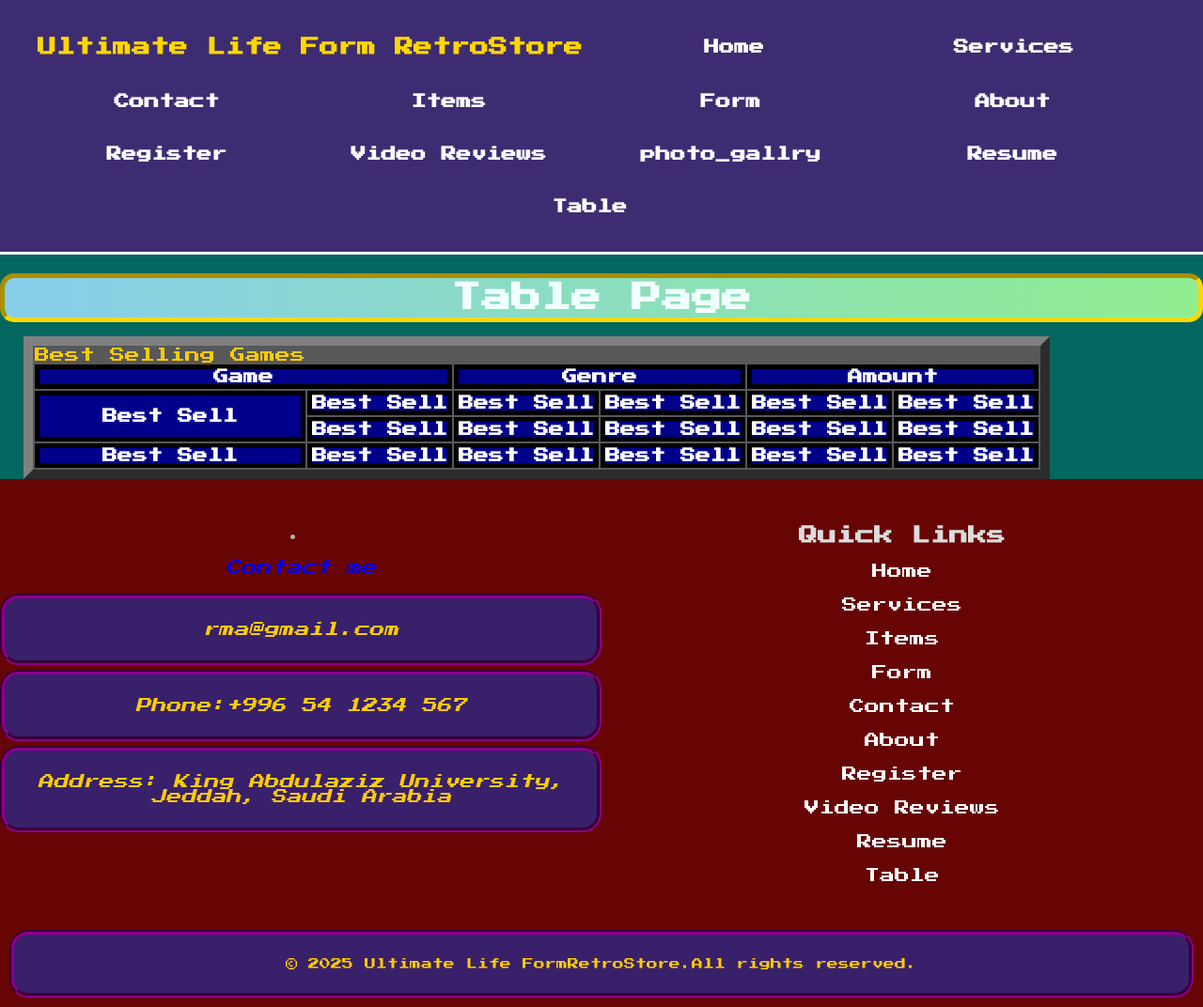
After one commit to Samba-hub/web_project, a PHP site: page /pages/table.php in a window 1280 px wide. The commit adds this page. Shown: the whole page at 94% size. Run offline with PHP 8.4, Linux system fonts and the light colour scheme; lists and menus that the app fills with data are empty.

Commit message:
added validation to register, made a table page with css and hopfuly working print for it

```diff
--- /dev/null
+++ b/css/print.css
@@ -0,0 +1,18 @@
+body *{
+    display:none;
+}
+
+table, table * {
+    display: table;
+}
+
+table {
+    width: 100%;
+    border-collapse: collapse;
+}
+
+th, td {
+    border: 5px solid black;
+    color: black;
+    padding: 5px;
+}
--- a/css/style.css
+++ b/css/style.css
@@ -607,3 +607,19 @@ height: auto;
     h3 {
         text-align: center;
     }
+
+.Table, .Table th, .Table td, .Table tr{
+    margin-top: 15px;
+    margin-left: 25px;
+    background-color: #585858;
+    color:white;
+
+}
+.Table th, .Table td{
+    background-color: darkblue;
+    border: 5px solid black;
+}
+.Table caption{
+    display: block;
+    color: #FFCB05;
+}
--- a/includes/footer.php
+++ b/includes/footer.php
@@ -22,6 +22,7 @@
                     <li><a href="/final_project/pages/register.php">Register</a></li>
                     <li><a href="/final_project/pages/video_reviews.php">Video Reviews</a></li>
                     <li><a href="/final_project/pages/resume.php">Resume</a></li>
+                    <li><a href ="/final_project/pages/table.php">Table</a></li>
                 </ul>
             </div>
 
--- a/includes/navbar.php
+++ b/includes/navbar.php
@@ -12,6 +12,7 @@
             <a href="/final_project/pages/video_reviews.php">Video Reviews</a>
             <a href ="/final_project/pages/photo_gallry.php">photo_gallry</a>
             <a href ="/final_project/pages/resume.php">Resume</a>
+            <a href ="/final_project/pages/table.php">Table</a>
 
 
 </nav>
--- a/pages/form.php
+++ b/pages/form.php
@@ -100,7 +100,7 @@
         </label>
 
       <!-- Form Buttons -->
-      <br>
+
       <div class="buttoncontainer">
         <input type="reset" class="ResetB">
         <input type="submit" class="SubmitB">
--- a/pages/register.php
+++ b/pages/register.php
@@ -16,7 +16,7 @@
         <h1>Register Page</h1>
 
         <div class="form_div">
-        <form name="registerform" id="registerform">
+        <form method="POST" name="registerform" id="registerform" onsubmit="return validateAccount()">
 
             <div class="form_container">
                 <h3>Log In</h3>
@@ -36,6 +36,8 @@
 
         </form>
         </div>
+         <!--javascript-->
+  <script src="/final_project/script/formJS.js"></script>
         <?php include '../includes/footer.php'; ?>
     </body>
 
--- /dev/null
+++ b/pages/table.php
@@ -0,0 +1,56 @@
+<!DOCTYPE html>
+<html>
+
+    <head>
+    <meta name="author" content="Ultimate Life Form">
+    <meta name="viewport" content="width=device-width, initial-scale=1.0" charset="UTF-8">
+    <title>Table</title>
+    <link rel="stylesheet" href="../css/style.css">
+    <link rel="stylesheet" href="../css/print.css" media="print">
+    <link href="https://fonts.googleapis.com/css2?family=Press+Start+2P&display=swap" rel="stylesheet">
+    </head>
+
+    <body>
+        <!-- Navigation bar -->
+
+        <?php include '../includes/navbar.php'; ?>
+        <h1>Table Page</h1>
+        <table border="10" class="Table">
+    <caption>Best Selling Games</caption>
+
+    <tr>
+        <th colspan="2">Game</th>
+        <th colspan="2">Genre</th>
+        <th colspan="2">Amount</th>
+    </tr>
+
+    <tr>
+        <th rowspan="2">Best Sell</th>
+        <th>Best Sell</th>
+        <th>Best Sell</th>
+        <th>Best Sell</th>
+        <th>Best Sell</th>
+        <th>Best Sell</th>
+    </tr>
+
+    <tr>
+        <th>Best Sell</th>
+        <th>Best Sell</th>
+        <th>Best Sell</th>
+        <th>Best Sell</th>
+        <th>Best Sell</th>
+    </tr>
+
+    <tr>
+        <th>Best Sell</th>
+        <th>Best Sell</th>
+        <th>Best Sell</th>
+        <th>Best Sell</th>
+        <th>Best Sell</th>
+        <th>Best Sell</th>
+    </tr>
+</table>
+        <?php include '../includes/footer.php'; ?>
+    </body>
+
+</html>
```
Also changed, not shown: script/formJS.js (+51 -2 lines).
